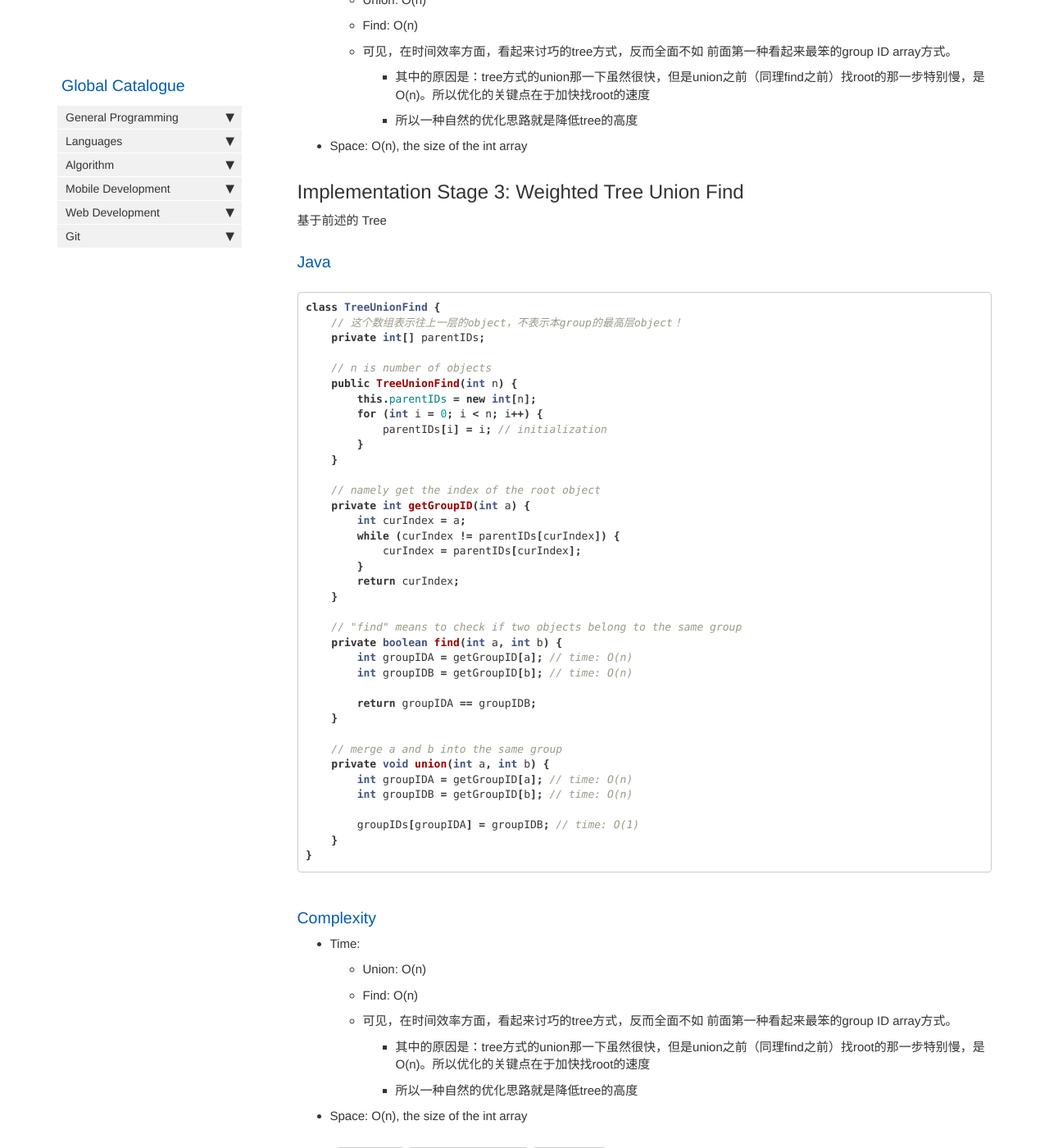
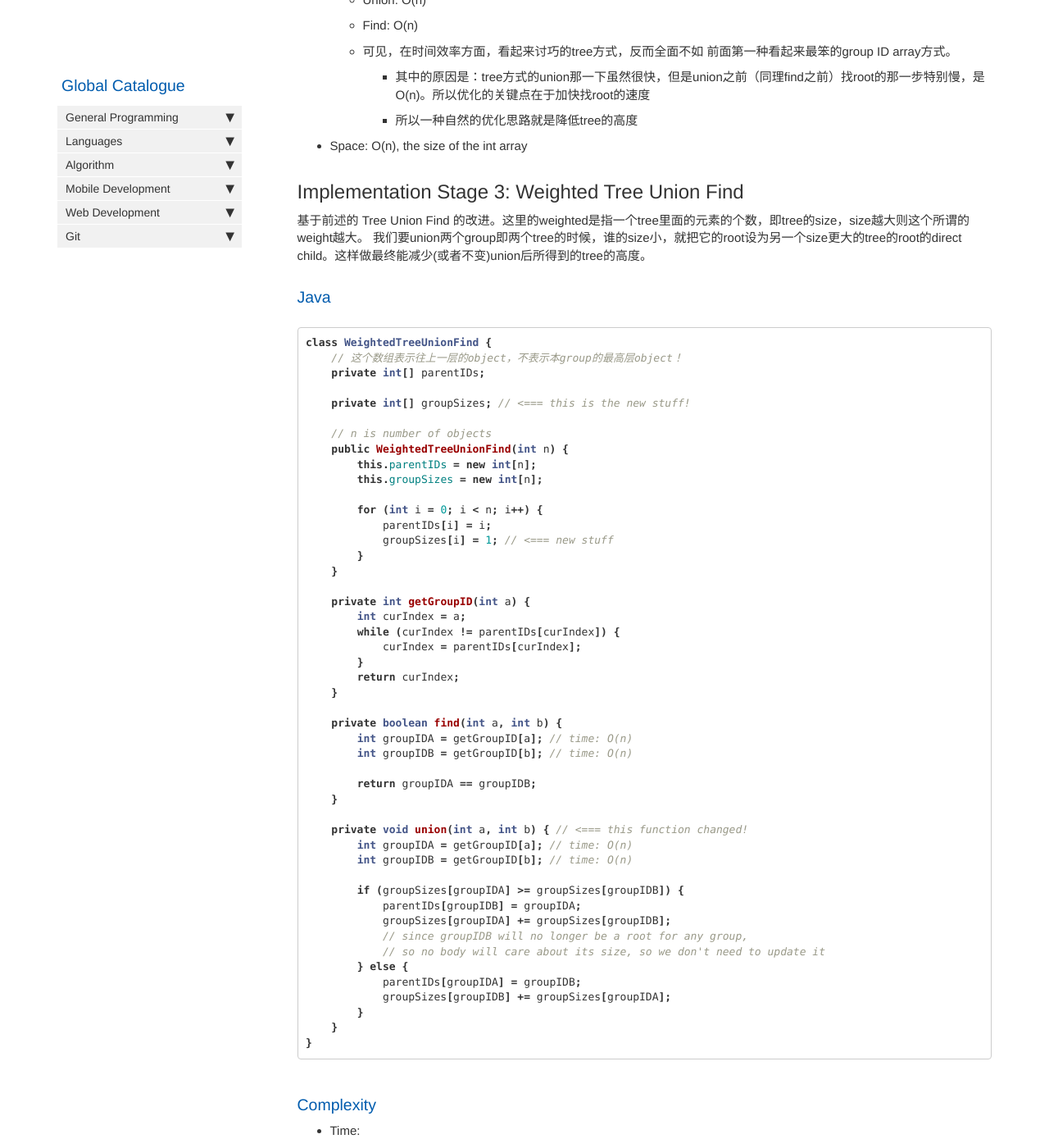
Before and after one commit to HungryOrc/hungryorc.github.io, a Jekyll site: the page built from pages/algorithm/algorithm_union_find.md, in a window 1280 px wide and 1400 px high, scrolled down 3189 px. Shown: the whole window at 82% size. Built offline with Jekyll 4.4.1, drawn with Linux system fonts in a browser that asks for light colours; nearby versions of some CDN libraries; comment, search, counter and statistics services are not loaded; some of the changed text lies outside the part shown.

Commit message:
Update algorithm_union_find.md

````diff
--- a/pages/algorithm/algorithm_union_find.md
+++ b/pages/algorithm/algorithm_union_find.md
@@ -158,24 +158,28 @@ class TreeUnionFind {
 
 
 ## Implementation Stage 3: Weighted Tree Union Find
-基于前述的 Tree
-
+基于前述的 Tree Union Find 的改进。这里的weighted是指一个tree里面的元素的个数，即tree的size，size越大则这个所谓的weight越大。
+我们要union两个group即两个tree的时候，谁的size小，就把它的root设为另一个size更大的tree的root的direct child。这样做最终能减少(或者不变)union后所得到的tree的高度。
 
 ### Java
 ```java
-class TreeUnionFind {
+class WeightedTreeUnionFind {
     // 这个数组表示往上一层的object，不表示本group的最高层object！
     private int[] parentIDs;
 
+    private int[] groupSizes; // <=== this is the new stuff!
+
     // n is number of objects
-    public TreeUnionFind(int n) {
+    public WeightedTreeUnionFind(int n) {
         this.parentIDs = new int[n];
+        this.groupSizes = new int[n];
+
         for (int i = 0; i < n; i++) {
-            parentIDs[i] = i; // initialization
+            parentIDs[i] = i;
+            groupSizes[i] = 1; // <=== new stuff
         }
     }
 
-    // namely get the index of the root object
     private int getGroupID(int a) {
         int curIndex = a;
         while (curIndex != parentIDs[curIndex]) {
@@ -184,7 +188,6 @@ class TreeUnionFind {
         return curIndex;
     }
 
-    // "find" means to check if two objects belong to the same group
     private boolean find(int a, int b) {
         int groupIDA = getGroupID[a]; // time: O(n)
         int groupIDB = getGroupID[b]; // time: O(n)
@@ -192,23 +195,31 @@ class TreeUnionFind {
         return groupIDA == groupIDB;
     }
 
-    // merge a and b into the same group
-    private void union(int a, int b) {
+    private void union(int a, int b) { // <=== this function changed!
         int groupIDA = getGroupID[a]; // time: O(n)
         int groupIDB = getGroupID[b]; // time: O(n)
 
-        groupIDs[groupIDA] = groupIDB; // time: O(1)
+        if (groupSizes[groupIDA] >= groupSizes[groupIDB]) {
+            parentIDs[groupIDB] = groupIDA;
+            groupSizes[groupIDA] += groupSizes[groupIDB];
+            // since groupIDB will no longer be a root for any group,
+            // so no body will care about its size, so we don't need to update it
+        } else {
+            parentIDs[groupIDA] = groupIDB;
+            groupSizes[groupIDB] += groupSizes[groupIDA];
+        }
     }
 }
 ```
 
 ### Complexity
 * Time:
-  * Union: O(n)
-  * Find: O(n)
-  * 可见，在时间效率方面，看起来讨巧的tree方式，反而全面不如 前面第一种看起来最笨的group ID array方式。
-    * 其中的原因是：tree方式的union那一下虽然很快，但是union之前（同理find之前）找root的那一步特别慢，是O(n)。所以优化的关键点在于加快找root的速度
-    * 所以一种自然的优化思路就是降低tree的高度
+  * Union: O(tree height) = O(logn)
+  * Find: O(tree height) = O(logn)
+  * 证明 tree height == logn:
+    * 首先，显然 h(1) = 1 <= log_2(1) + 1
+    * 基于以上，我们要证：h(n) <= log_2(n) + 1
+    * 可以这么做：假设 h(p) <= log_2(p) + 1 而且 h(q) <= log_2(q) + 1，要证明 h(p+q) <= log_2(p+q) + 1
 * Space: O(n), the size of the int array
 
 
````
